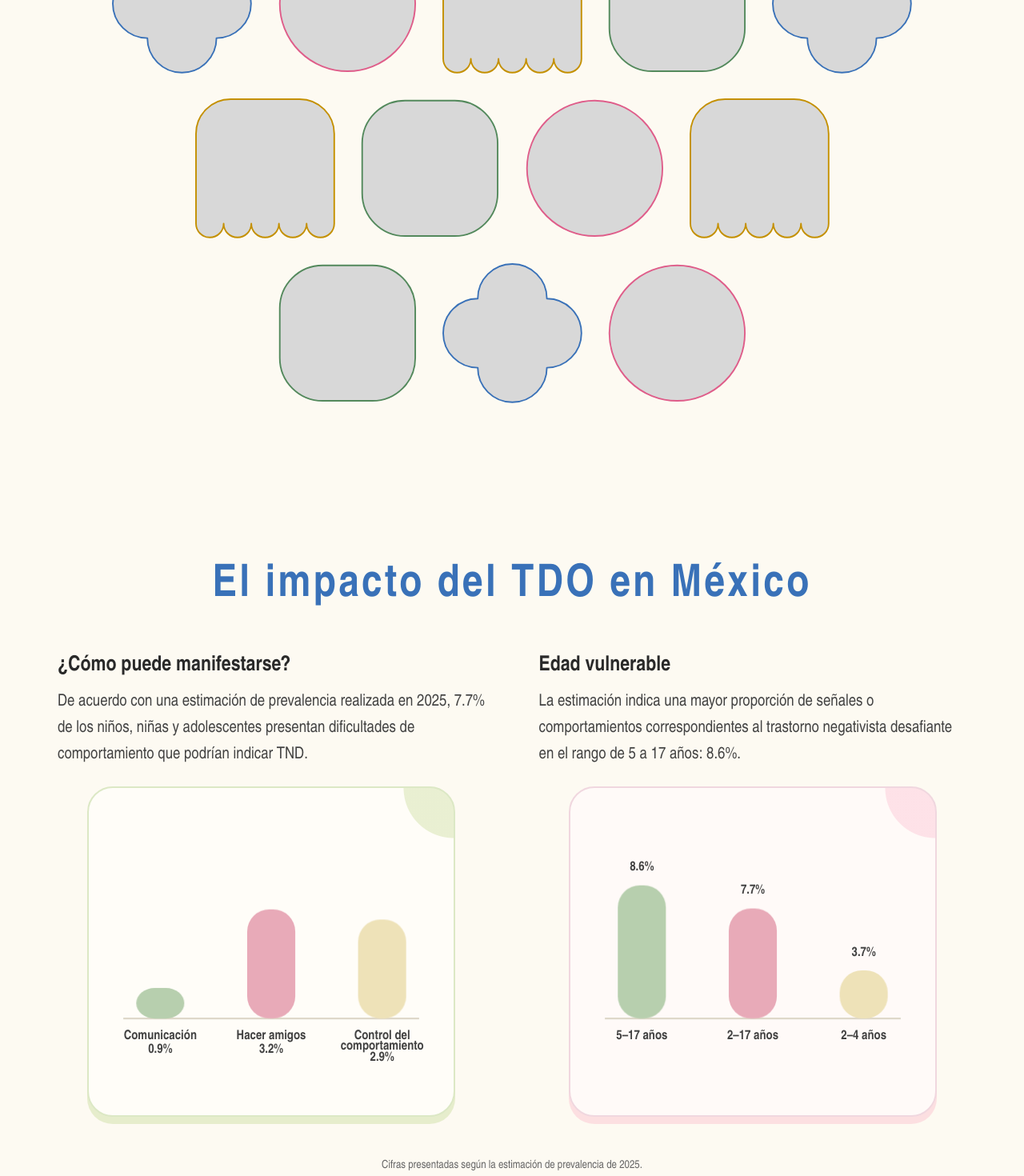
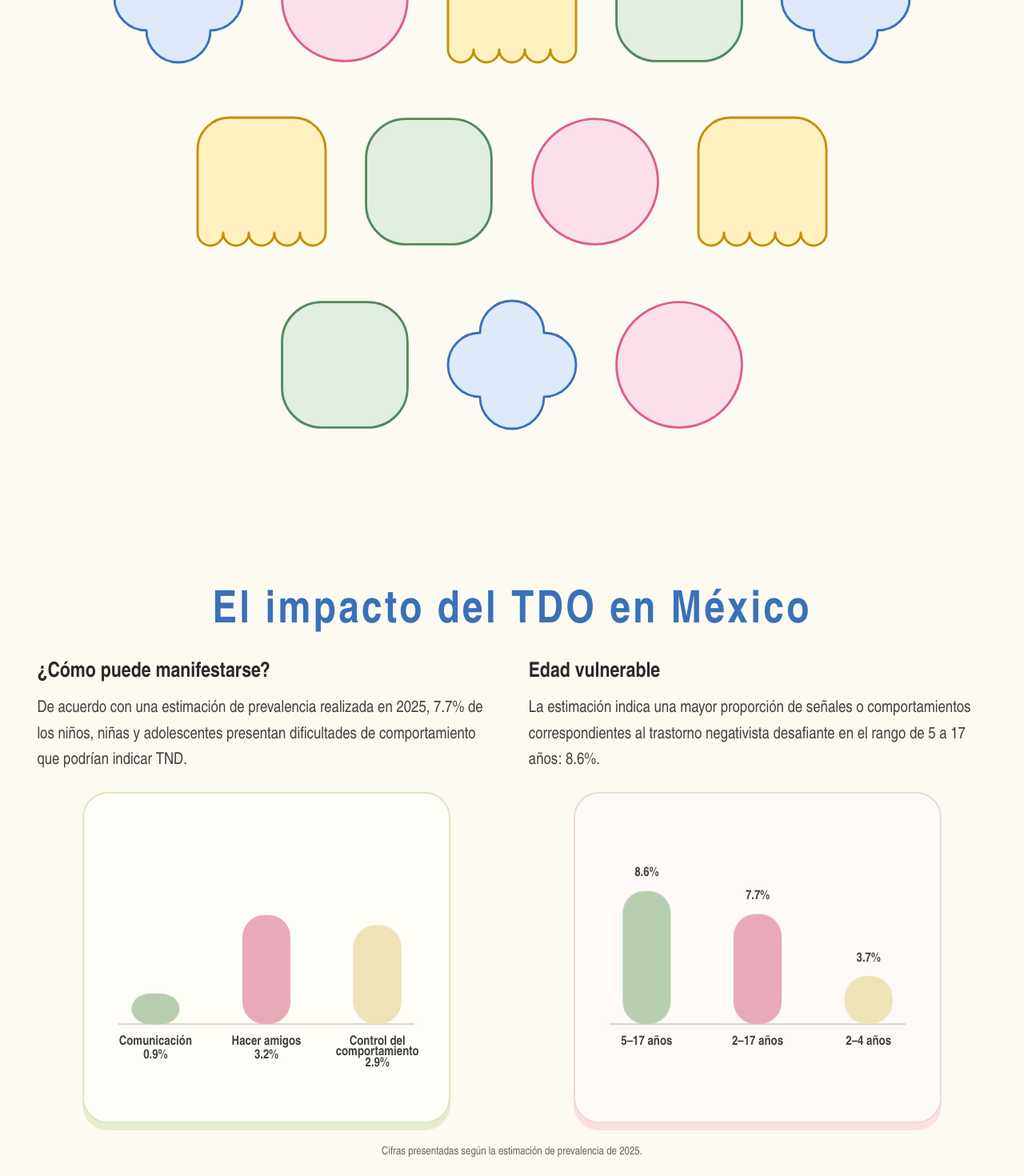
Before and after one commit to jrvrr/tico_web, a Next.js app: page / in a window 1280 px wide. Shown: the part 880-2350 px from the top of the page at 80% size. Built offline with nearby package versions, Linux system fonts and the light colour scheme.

Commit message:
feat: diseños responsive, colores y formas con mejoras

```diff
--- a/src/app/page.module.css
+++ b/src/app/page.module.css
@@ -9,8 +9,8 @@
   --outline-yellow: #c49000;
   --outline-green: #53895c;
   --fond: #f9f1da;
-  --shape-size: clamp(52px, 13vw, 72px);
-  --shape-gap: clamp(8px, 2.4vw, 13px);
+  --shape-size: clamp(38px, 13vw, 72px);
+  --shape-gap: clamp(14px, 4vw, 30px);
   display: flex;
   min-height: 100vh;
   flex-direction: column;
@@ -122,8 +122,9 @@
 
 .shapeGrid {
   display: flex;
+  width: min(100%, 1060px);
   flex-direction: column;
-  gap: clamp(9px, 2.4vw, 13px);
+  gap: clamp(28px, 7vw, 44px);
   margin: 28px auto 0;
 }
 
@@ -158,7 +159,7 @@
   justify-items: center;
   gap: clamp(24px, 4vw, 44px);
   margin: clamp(56px, 7vw, 100px) auto 0;
-  padding: 0 16px;
+  padding: 0 16px clamp(48px, 6vw, 80px);
   text-align: center;
 }
 
@@ -172,18 +173,21 @@
 }
 
 .missionVisionCircles {
-  display: flex;
+  display: grid;
+  width: min(100%, 1120px);
+  grid-template-columns: repeat(2, minmax(0, 1fr));
   justify-content: center;
-  gap: clamp(18px, 5vw, 64px);
+  justify-items: center;
+  gap: clamp(16px, 5vw, 80px);
 }
 
 .missionVisionCircle {
   display: grid;
-  width: clamp(128px, 25vw, 300px);
+  width: min(100%, 460px);
   aspect-ratio: 1;
   box-sizing: border-box;
   place-items: center;
-  border: 3px solid;
+  border: 36px solid;
   border-radius: 50%;
   background: transparent;
 }
@@ -195,8 +199,8 @@
 }
 
 .missionCircle {
-  border-color: var(--deep-blue);
-  color: var(--deep-blue);
+  border-color: #ffbf2f;
+  color: #ffbf2f;
 }
 
 .visionCircle {
@@ -262,41 +266,46 @@
   overflow: visible;
   width: 100%;
   height: 100%;
-  fill: #d8d8d8;
+  fill: #dceafa;
   stroke: var(--outline-blue);
-  stroke-width: 1.1;
+  stroke-width: 1.8;
   stroke-linejoin: round;
 }
 
 .shape[data-shape="circle"] svg {
+  fill: #fbe0e9;
   stroke: var(--outline-pink);
 }
 
 .shape[data-shape="arch"] svg {
+  fill: #fff0bf;
   stroke: var(--outline-yellow);
 }
 
 .shape[data-shape="hourglass"] svg {
+  fill: #fbe0e9;
   stroke: var(--outline-pink);
 }
 
 .shape[data-shape="capsuleCross"] svg {
+  fill: #e2eedf;
   stroke: var(--outline-green);
 }
 
 .shape[data-shape="square"] svg {
+  fill: #e2eedf;
   stroke: var(--outline-green);
 }
 
 .impact {
   display: grid;
-  width: min(100%, 1480px);
+  width: min(100%, 1280px);
   box-sizing: border-box;
   grid-template-columns: repeat(2, minmax(0, 1fr));
   align-items: stretch;
-  gap: clamp(28px, 4vw, 60px);
+  gap: clamp(20px, 2vw, 32px);
   margin: 0 auto;
-  padding: clamp(56px, 8vw, 104px) clamp(28px, 5vw, 72px) clamp(64px, 9vw, 120px);
+  padding: clamp(56px, 8vw, 104px) clamp(24px, 3vw, 48px) clamp(64px, 9vw, 120px);
   background: #fdfaf2;
 }
 
@@ -350,17 +359,13 @@
   padding: clamp(12px, 1.8vw, 20px);
   border: 2px solid #dce8c5;
   border-radius: 32px;
-  background:
-    radial-gradient(circle at 100% 0, rgb(203 220 157 / 42%) 0 62px, transparent 63px),
-    #fffdf8;
+  background: #fffdf8;
   box-shadow: 0 9px 0 rgb(203 220 157 / 45%);
 }
 
 .impactItem:nth-of-type(2) .impactChartCard {
   border-color: #f0d7df;
-  background:
-    radial-gradient(circle at 100% 0, rgb(248 140 172 / 22%) 0 62px, transparent 63px),
-    #fffaf8;
+  background: #fffaf8;
   box-shadow: 0 9px 0 rgb(248 140 172 / 24%);
 }
 
@@ -539,11 +544,11 @@
 
 .creamArcText {
   position: absolute;
-  top: -45cqw;
+  top: -48cqw;
   left: 50%;
   z-index: 2;
   display: block;
-  width: 70%;
+  width: 62%;
   aspect-ratio: 1;
   overflow: visible;
   transform: translateX(-50%) rotate(var(--scroll-rotation, 0deg));
@@ -1411,8 +1416,8 @@
 
 @media (min-width: 701px) {
   .page {
-    --shape-size: clamp(88px, 13.5vw, 180px);
-    --shape-gap: clamp(18px, 2.6vw, 34px);
+    --shape-size: clamp(88px, 12.5vw, 180px);
+    --shape-gap: clamp(26px, 3.8vw, 52px);
   }
 
   .tdo {
@@ -1428,13 +1433,13 @@
   }
 
   .shapeGrid {
-    max-width: 1060px;
-    gap: clamp(18px, 2.6vw, 34px);
+    max-width: 1120px;
+    gap: clamp(42px, 5.4vw, 76px);
     margin-top: clamp(40px, 4.8vw, 72px);
   }
 
   .shapeRow {
-    gap: clamp(18px, 2.6vw, 34px);
+    gap: var(--shape-gap);
   }
 
 }
@@ -1668,7 +1673,7 @@
 
   .impact {
     grid-template-columns: minmax(0, 1fr);
-    gap: 28px;
+    gap: 20px;
     padding: 48px 20px 60px;
   }
 
```
